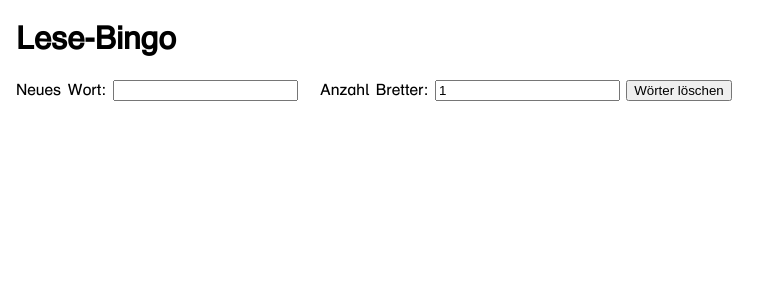
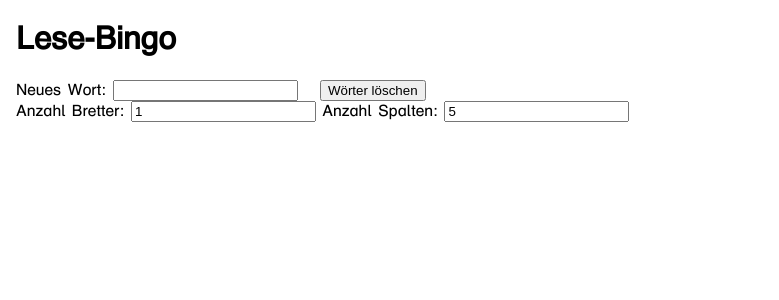
Before and after one commit to georgdonner/lese-bingo, a Svelte app: page / in a window 1280 px wide. Shown: the top 300 px of the page, without its empty margins (0-779 px from the left). Built offline with nearby package versions, Linux system fonts and the light colour scheme.

Commit message:
Add setting for grid size

```diff
--- a/src/App.svelte
+++ b/src/App.svelte
@@ -2,6 +2,7 @@
   let words = [];
   let word = '';
   let boards = '1';
+  let grid = '5';
 
   if (localStorage.getItem('words')) {
     words = JSON.parse(localStorage.getItem('words'));
@@ -36,27 +37,28 @@
       <input bind:value={word} type="text" name="word" id="word">
     </form>
 
+    <button on:click={handleClear}>Wörter löschen</button>
+
+    <br style="margin-bottom: 1.5rem;">
+
     <label for="boards">Anzahl Bretter: </label>
     <input bind:value={boards} type="number" name="boards" id="boards" min="1">
 
-    <button on:click={handleClear}>Wörter löschen</button>
+    <label for="grid">Anzahl Spalten: </label>
+    <input bind:value={grid} type="number" name="grid" id="grid" min="2">
   </div>
 
-  <div class="bingo cut">
+  <div class="bingo cut" style="grid-template-columns: repeat({grid}, 1fr);">
     {#each words as word}
       <div>{word}</div>
     {/each}
   </div>
 
   {#each Array(Number(boards)) as i}
-    <div class="bingo board">
+    <div class="bingo board" style="grid-template-columns: repeat({grid}, 1fr);">
       {#each shuffle(words) as word}
         <div>{word}</div>
       {/each}
     </div>
   {/each}
 </main>
-
-<style>
-
-</style>
--- a/src/app.css
+++ b/src/app.css
@@ -16,7 +16,6 @@ form {
 .bingo {
   margin-top: 2rem;
   display: grid;
-  grid-template-columns: repeat(5, 1fr);
 }
 
 .bingo > div {
```
